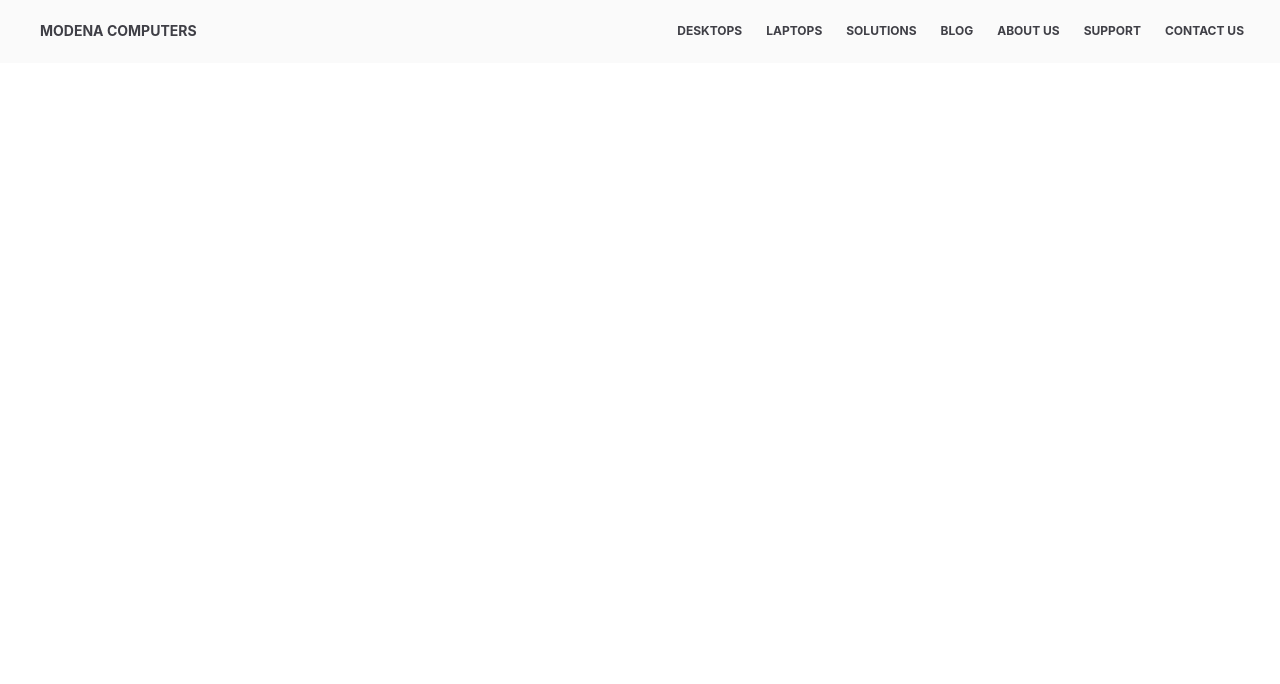
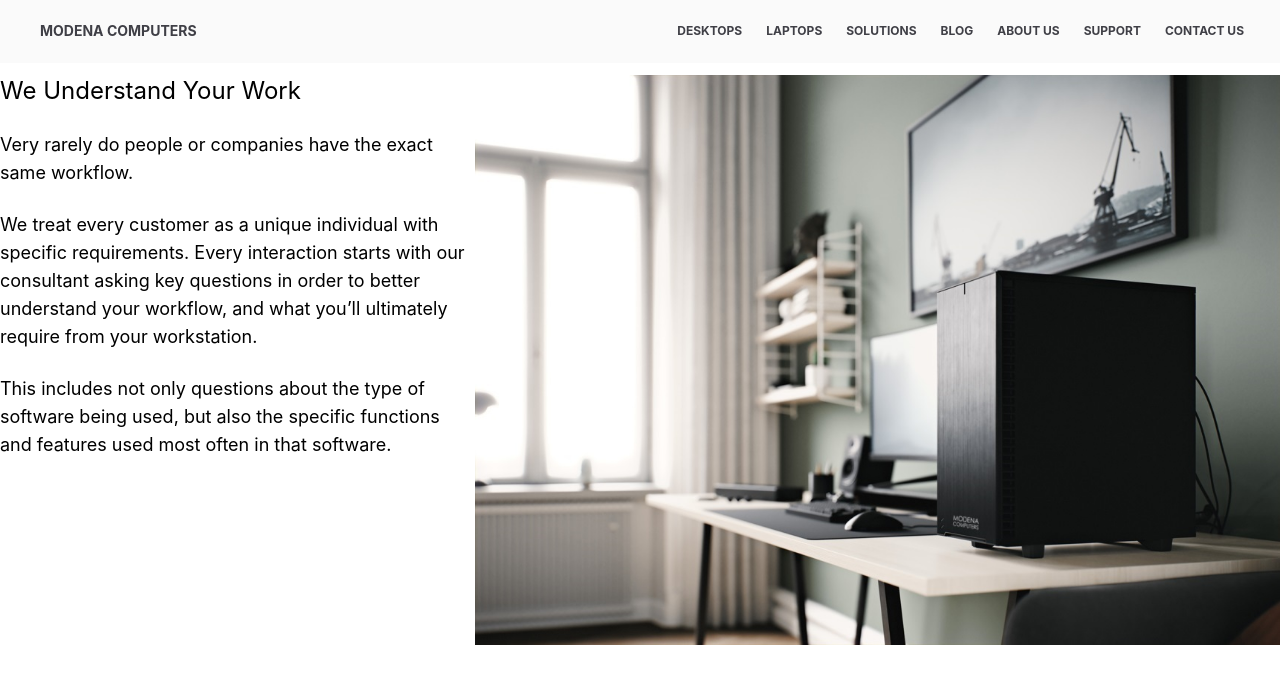
Before and after one commit to Kraboobee/Modena-Website, a React (Create React App) app in the folder modena/: page / in a window 1280 px wide. Shown: the top 684 px of the page. Built offline with nearby package versions, Linux system fonts and the light colour scheme.

Commit message:
Basic design

```diff
--- a/modena/src/App.js
+++ b/modena/src/App.js
@@ -1,11 +1,13 @@
-import Navbar from "./Navigation/Navbar.js";
 import './App.css';
 import "./index.css";
+import Navbar from "./Navigation/Navbar.js";
+import YourWork from "./Your-Work/Your-Work.js";
 
 function App() {
   return (
     <div>
       <Navbar />
+      <YourWork />
     </div>
   );
 }
--- /dev/null
+++ b/modena/src/Your-Work/Your-Work.js
@@ -0,0 +1,35 @@
+import React from 'react'
+import background from './img/yourwork.jpg'
+
+const YourWork = () => {
+    return (
+        <div className='container mx-auto'>
+            <div className='flex flex-row'>
+                <div className='basis-1/2'>
+                    <h1 className='text-left text-2xl'>
+                        We Understand Your Work
+                    </h1>
+                    <br />
+                    <p className='text-left text-lg'>
+                        Very rarely do people or companies have the exact same workflow.
+                    </p>
+                    <br />
+                    <p className='text-left text-lg'>
+                        We treat every customer as a unique individual with specific requirements. Every interaction starts with our consultant asking key questions in order to better understand your workflow, and what you’ll ultimately require from your workstation.
+                    </p>
+                    <br />
+                    <p className='text-left text-lg'>
+                        This includes not only questions about the type of software being used, but also the specific functions and features used most often in that software.
+                    </p>
+                </div>
+                <div className="basis 1/2">
+                    <img src={ background } />
+                </div>
+            </div>
+        </div>
+    )
+}
+
+export default YourWork
+
+ {/* <div className='container mx-auto bg-auto bg-no-repeat bg-right' style={{backgroundImage: `url(${background})`}}> */}
```
Also changed, not shown: modena/src/Your-Work/img/yourwork.jpg (added).
